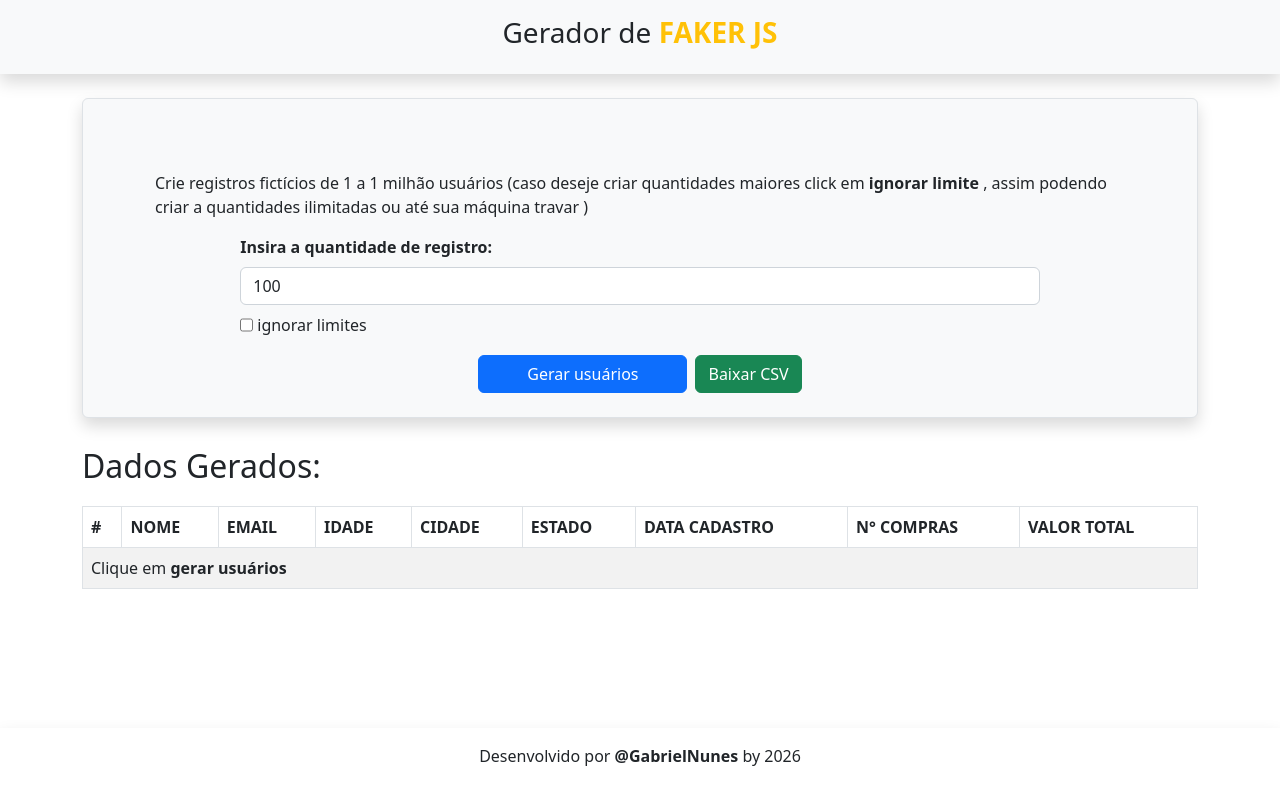
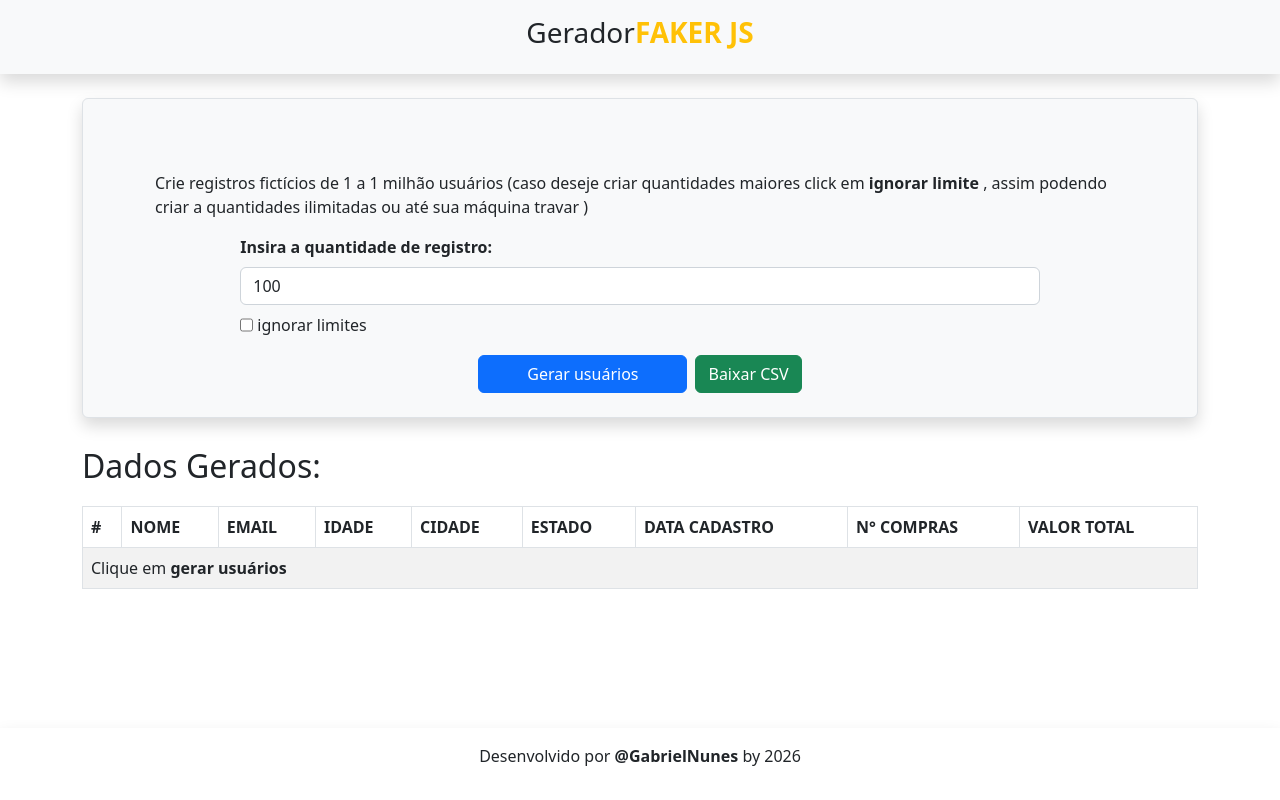
Before and after one commit to GabrielnunesGNS/user_create_faker, a React (Vite) app: page / in a window 1280 px wide. Built offline with nearby package versions, Linux system fonts and the light colour scheme.

Commit message:
mudança nome projeto

```diff
--- a/src/App.jsx
+++ b/src/App.jsx
@@ -12,7 +12,7 @@ function App() {
 
       <div className='position-relative container-display'>
         <header className='p-3 shadow bg-light text-center position-relative'>
-            <h3>Gerador de <span className='text-uppercase text-warning fw-bold'>faker js</span></h3>
+            <h3>Gerador<span className='text-uppercase text-warning fw-bold'>faker js</span></h3>
 
 
         </header>
```
